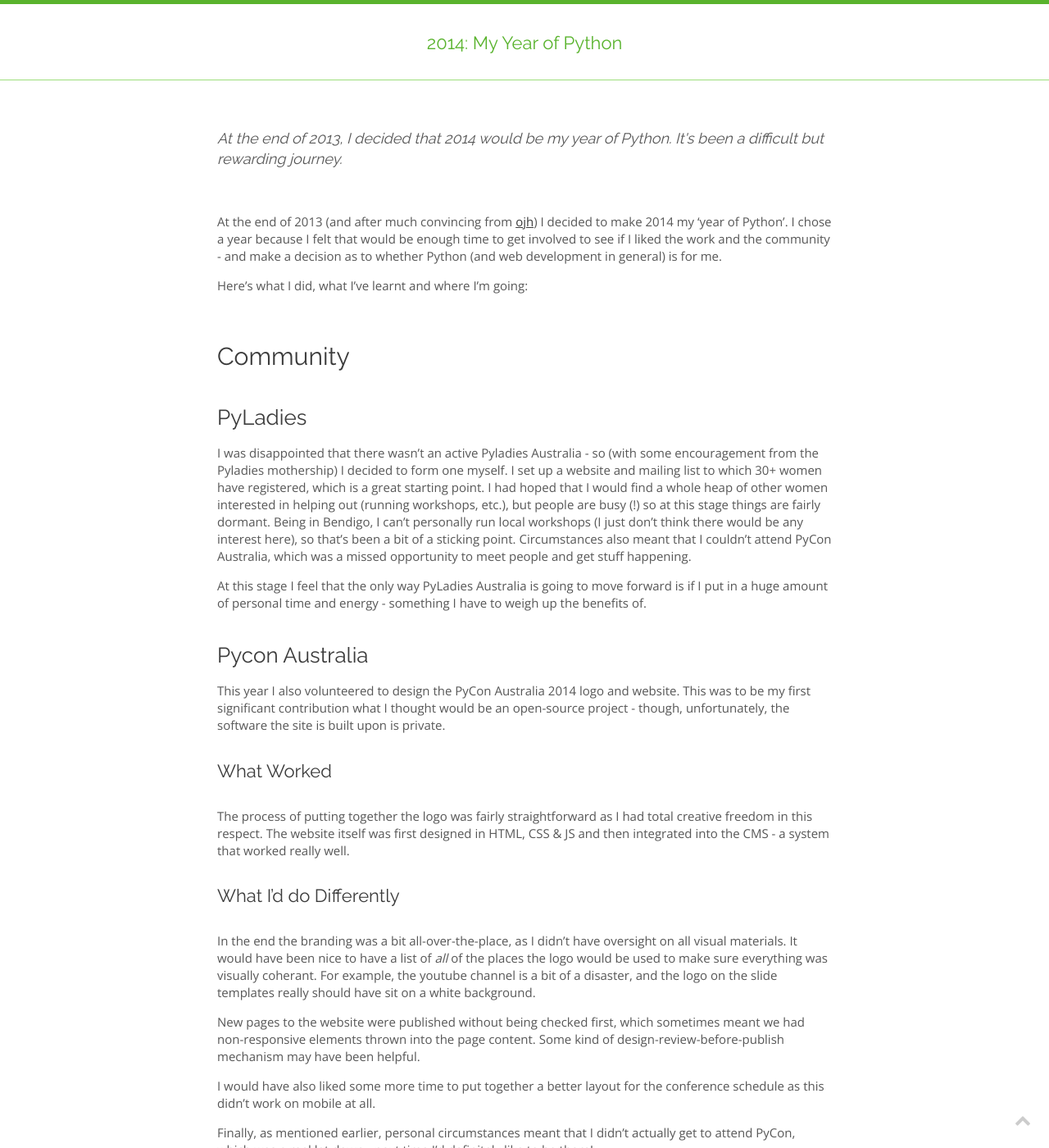
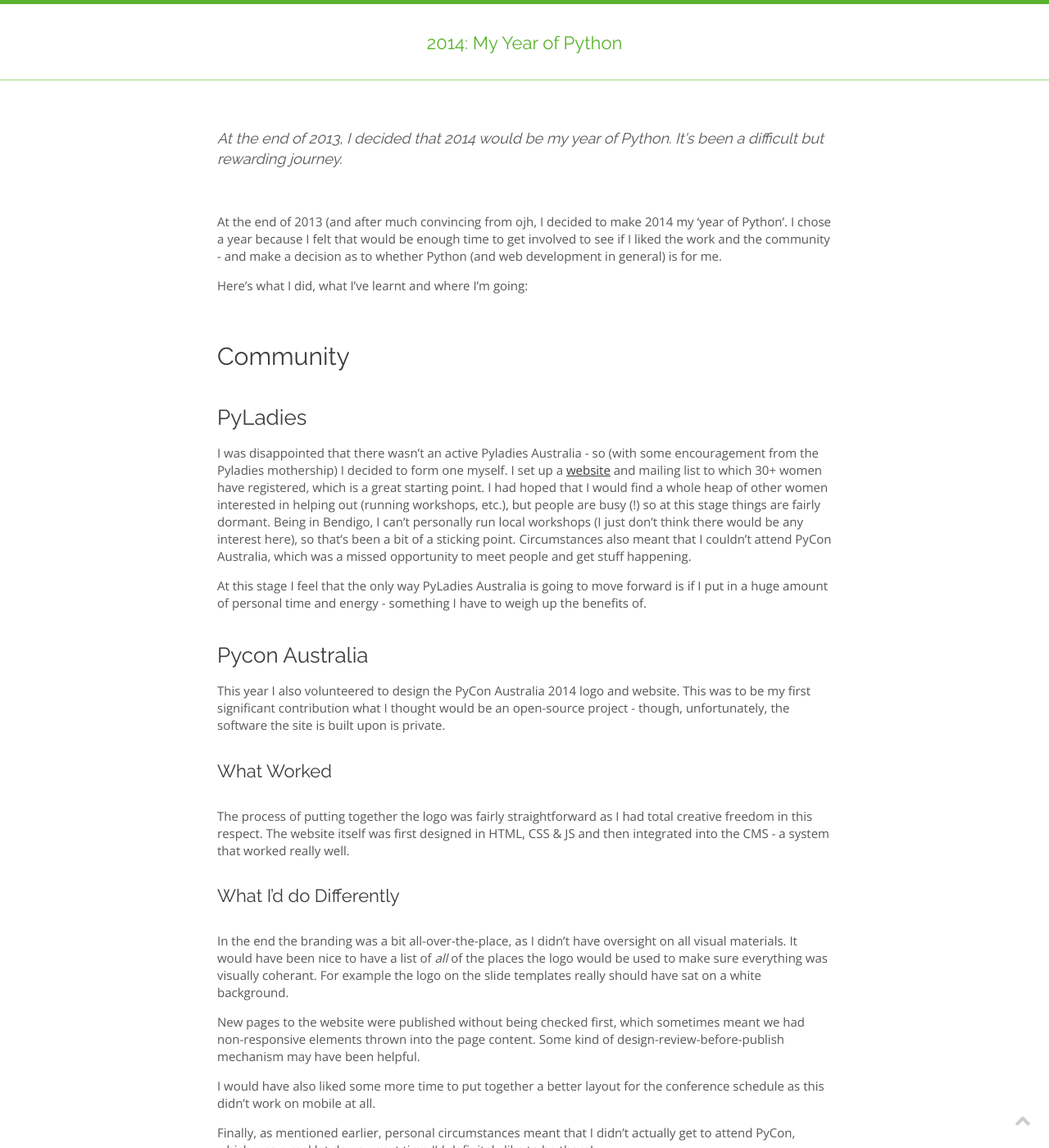
Before and after one commit to nlhkabu/nlhkabu.github.io, a Jekyll site: the page built from _posts/2014-12-29-2014-my-year-of-python.md, in a window 1280 px wide and 1400 px high, scrolled down 467 px. Shown: the whole window at 82% size. Built offline with Jekyll 4.4.1, drawn with Linux system fonts in a browser that asks for light colours; nearby versions of some CDN libraries; some of the changed text lies outside the part shown.

Commit message:
General cleanup, set post dates

```diff
--- a/_layouts/post.html
+++ b/_layouts/post.html
@@ -41,10 +41,10 @@
                             <span class="title-block">
                                 <span class="title">{{ page.previous.title }}</span>
                                 <span class="meta">
-                                    {% assign d = page.date | date: "%-d" %}
+                                    {% assign d = page.previous.date | date: "%-d" %}
                                     {% case d %}{% when "1" or "21" or "31" %}{{ d }}st{% when "2" or "22" %}{{ d }}nd{% when "3" or "23" %}{{ d }}rd{% else %}{{ d }}th{% endcase %}
-                                    {{ page.date | date: "%B" }},
-                                    {{ page.date | date: "%Y" }}
+                                    {{ page.previous.date | date: "%B" }},
+                                    {{ page.previous.date | date: "%Y" }}
                                 </span>
                             </span>
                             <i class="fa fa-long-arrow-right right"></i>
@@ -58,10 +58,10 @@
                             <span class="title-block">
                                 <span class="title">{{ page.next.title }}</span>
                                 <span class="meta">
-                                    {% assign d = page.date | date: "%-d" %}
+                                    {% assign d = page.next.date | date: "%-d" %}
                                     {% case d %}{% when "1" or "21" or "31" %}{{ d }}st{% when "2" or "22" %}{{ d }}nd{% when "3" or "23" %}{{ d }}rd{% else %}{{ d }}th{% endcase %}
-                                    {{ page.date | date: "%B" }},
-                                    {{ page.date | date: "%Y" }}
+                                    {{ page.next.date | date: "%B" }},
+                                    {{ page.next.date | date: "%Y" }}
                                 </span>
                             </span>
                             <i class="fa fa-long-arrow-right"></i>
--- a/_posts/2014-12-31-2014-my-year-of-python.md
+++ b/_posts/2014-12-29-2014-my-year-of-python.md
@@ -9,7 +9,7 @@
 tldr: At the end of 2013, I decided that 2014 would be my year of Python.  It's been a difficult but rewarding journey.
 ---
 
-At the end of 2013 (and after much convincing from [ojh](https://ojh.github.io)) I decided to make 2014 my 'year of Python'.  I chose a year because I felt that would be enough time to get involved to see if I liked the work and the community - and make a decision as to whether Python (and web development in general) is for me.
+At the end of 2013 (and after much convincing from ojh, I decided to make 2014 my 'year of Python'.  I chose a year because I felt that would be enough time to get involved to see if I liked the work and the community - and make a decision as to whether Python (and web development in general) is for me.
 
 Here's what I did, what I've learnt and where I'm going:
 
@@ -17,7 +17,7 @@
 
 ### PyLadies
 
-I was disappointed that there wasn't an active Pyladies Australia - so (with some encouragement from the Pyladies mothership) I decided to form one myself.  I set up a website and mailing list to which 30+ women have registered, which is a great starting point.  I had hoped that I would find a whole heap of other women interested in helping out (running workshops, etc.), but people are busy (!) so at this stage things are fairly dormant.  Being in Bendigo, I can't personally run local workshops (I just don't think there would be any interest here), so that's been a bit of a sticking point.  Circumstances also meant that I couldn't attend PyCon Australia, which was a missed opportunity to meet people and get stuff happening.
+I was disappointed that there wasn't an active Pyladies Australia - so (with some encouragement from the Pyladies mothership) I decided to form one myself.  I set up a [website](http://australia.pyladies.com/) and mailing list to which 30+ women have registered, which is a great starting point.  I had hoped that I would find a whole heap of other women interested in helping out (running workshops, etc.), but people are busy (!) so at this stage things are fairly dormant.  Being in Bendigo, I can't personally run local workshops (I just don't think there would be any interest here), so that's been a bit of a sticking point.  Circumstances also meant that I couldn't attend PyCon Australia, which was a missed opportunity to meet people and get stuff happening.
 
 At this stage I feel that the only way PyLadies Australia is going to move forward is if I put in a huge amount of personal time and energy - something I have to weigh up the benefits of.
 
@@ -31,7 +31,7 @@
 
 #### What I'd do Differently
 
-In the end the branding was a bit all-over-the-place, as I didn't have oversight on all visual materials.  It would have been nice to have a list of *all* of the places the logo would be used to make sure everything was visually coherant.  For example, the youtube channel is a bit of a disaster, and the logo on the slide templates really should have sit on a white background.
+In the end the branding was a bit all-over-the-place, as I didn't have oversight on all visual materials.  It would have been nice to have a list of *all* of the places the logo would be used to make sure everything was visually coherant.  For example the logo on the slide templates really should have sat on a white background.
 
 New pages to the website were published without being checked first, which sometimes meant we had non-responsive elements thrown into the page content.  Some kind of design-review-before-publish mechanism may have been helpful.
 
```
Also changed, not shown: _posts/2014-11-18-on-creativity.md (renamed from _posts/2014-12-25-on-creativity.md).
